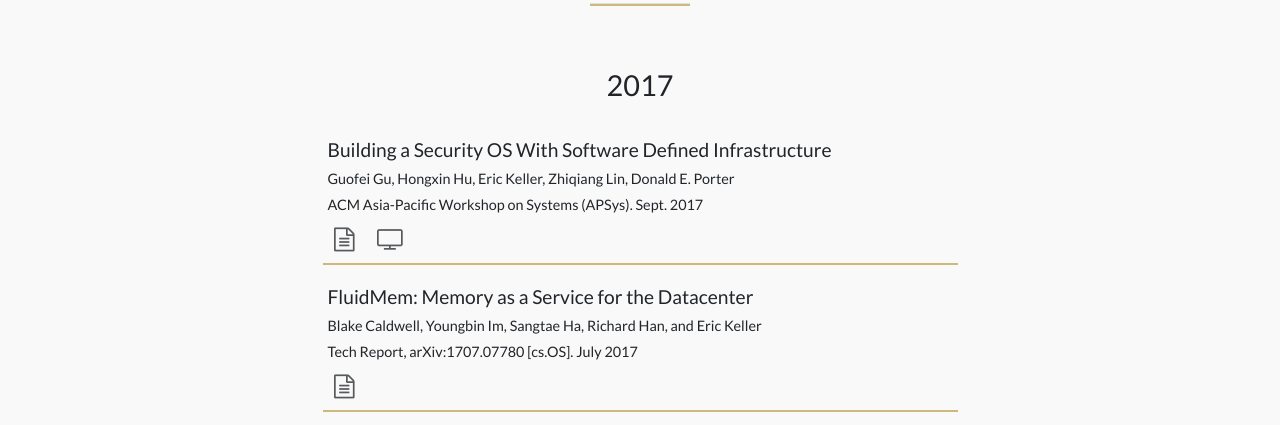
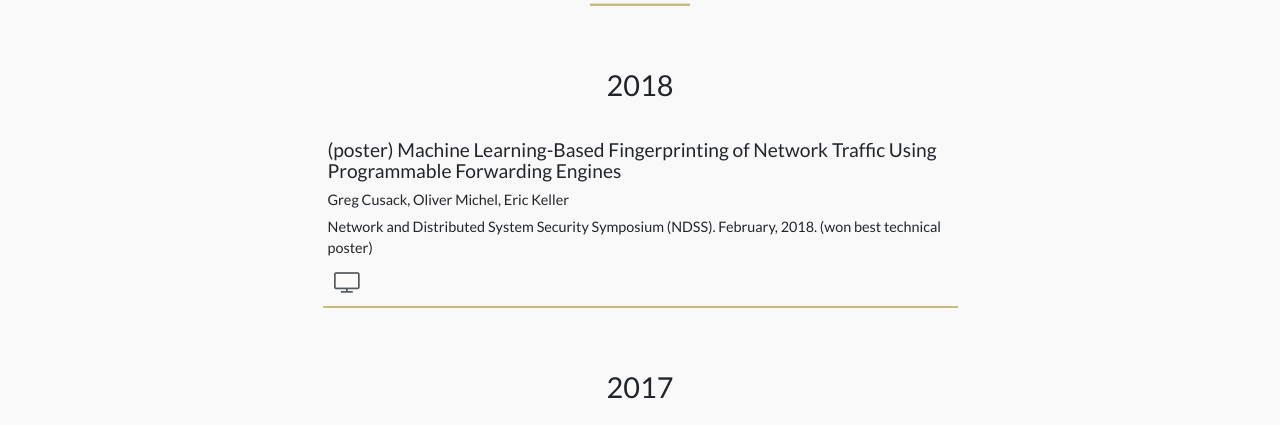
Before and after one commit to eric-keller/eric-keller.github.io, a plain HTML site: page publications.html in a window 1280 px wide. Shown: the part 519-944 px from the top of the page. Drawn offline with Linux system fonts and the light colour scheme.

Commit message:
added NDSS 2018 poster

```diff
--- a/publications.html
+++ b/publications.html
@@ -111,6 +111,24 @@
 
 
  -->
+
+     <h3>2018</h3>
+
+     <div class="publications-item">
+       <h4>(poster) Machine Learning-Based Fingerprinting of Network Traffic Using Programmable Forwarding Engines</h4>
+       <p>Greg Cusack, Oliver Michel, Eric Keller</p>
+       <p>Network and Distributed System Security Symposium (NDSS).  February, 2018. (won best technical poster)</p>
+       <ul class="list-inline publication-icons">
+
+         <li class="list-inline-item">
+         <a href="papers/2018/Fingerprinting-network-traffic-NDSS-Poster-2018.pdf">
+         <i class="fa fa-television" aria-hidden="true"></i>
+         </a>
+         </li>
+
+       </ul>
+     </div>
+
 
      <h3>2017</h3>
 
```
Also changed, not shown: gen/papers.txt, 2 other files.
